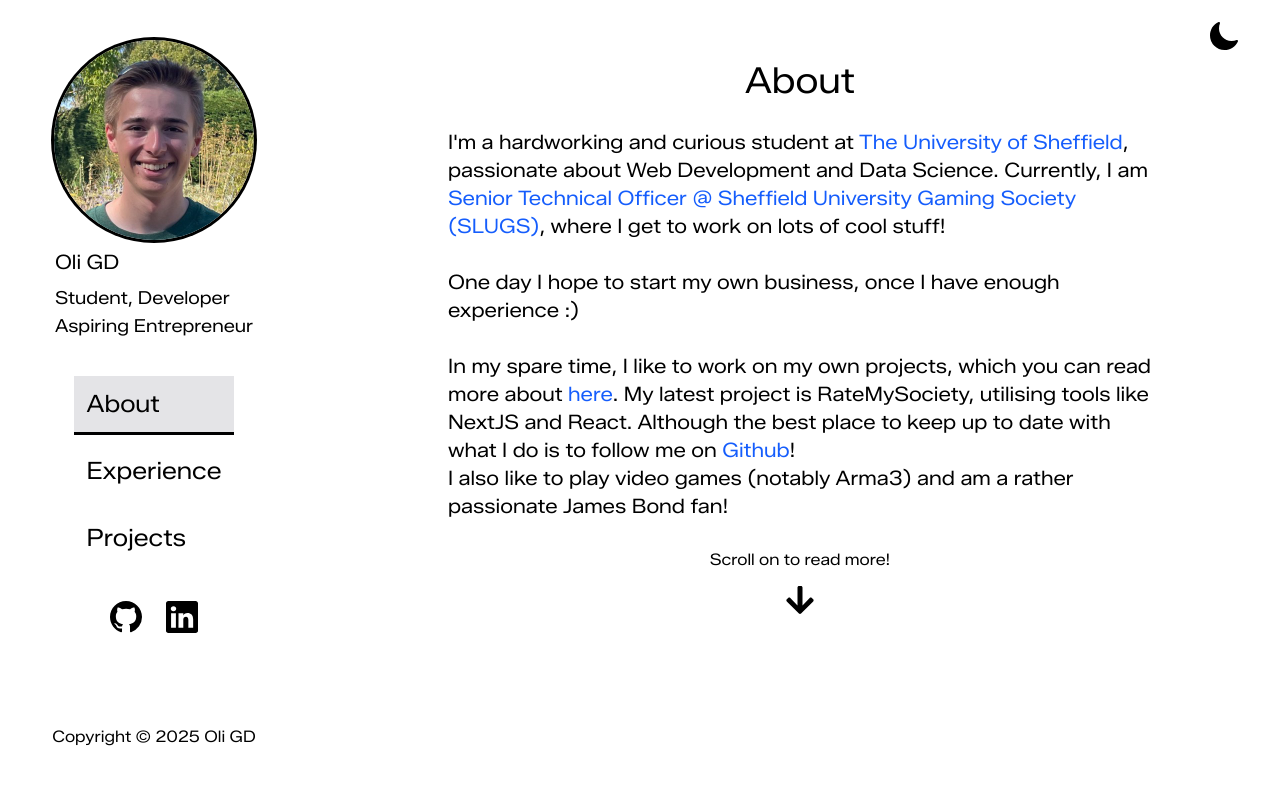
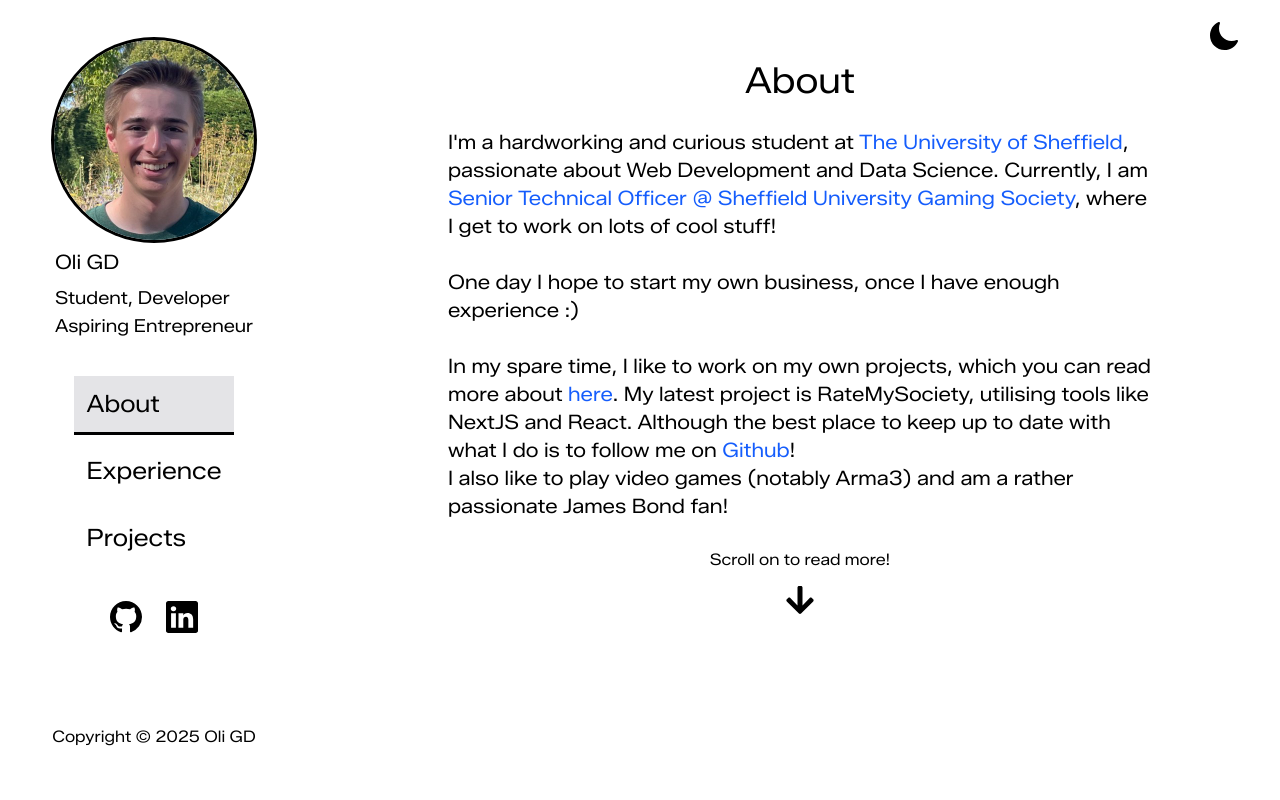
Before and after one commit to OGD311/uk.co.ogoodwinday_nextjs, a Next.js app: page / in a window 1280 px wide. Shown: the top 800 px of the page. Built offline with nearby package versions, Linux system fonts and the light colour scheme.

Commit message:
Removed abbreviation from SLUGS.

```diff
--- a/public/data/experience.ts
+++ b/public/data/experience.ts
@@ -2,7 +2,7 @@ import { EXPERIENCE } from "@/constants/interfaces";
 
 export const experiences: EXPERIENCE[] = [
     {
-        company: "Sheffield University Gaming Society (SLUGS)",
+        company: "Sheffield University Gaming Society",
         roles: ["Senior Technical Officer"],
         description: "string",
         dateStart: new Date(2025, 3, 1),
```
